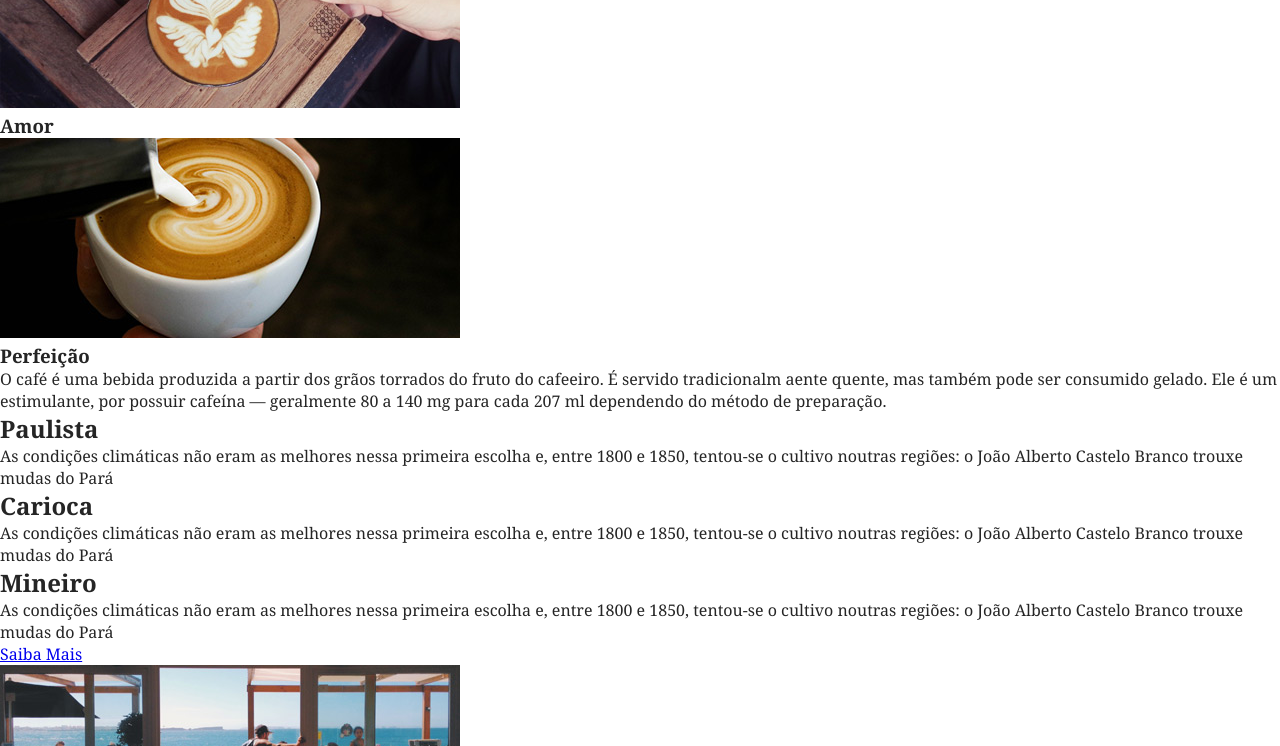
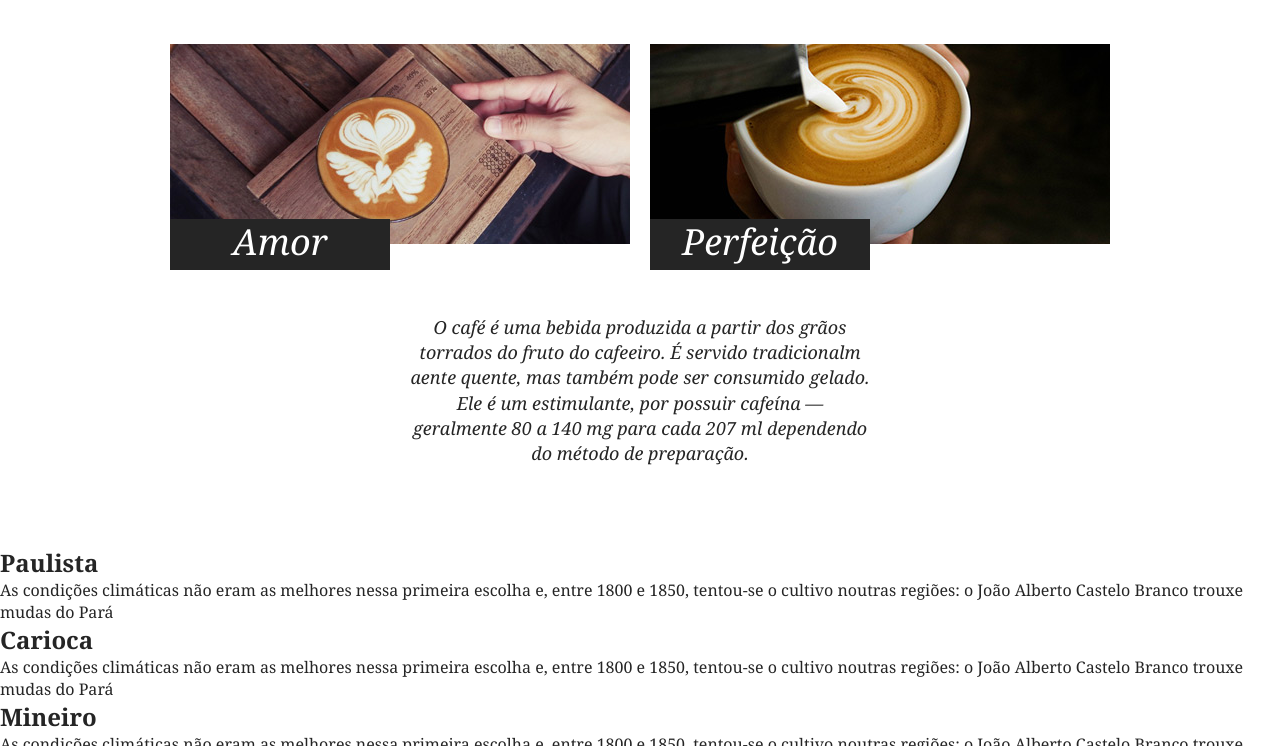
Before and after one commit to LucasLuann/Brafe-Css-Puro, a plain HTML site: page index.html in a window 1280 px wide. Shown: the part 687-1433 px from the top of the page. Drawn offline with Linux system fonts and the light colour scheme.

Commit message:
Update
Section 'sobre' estilizada.

```diff
--- a/css/style.css
+++ b/css/style.css
@@ -77,3 +77,58 @@ body {
     font-style: italic;
     font-size: 1.125em;
 }
+
+.sobre {
+    padding: 60px 0;
+}
+
+.sobre-container {
+    max-width: 960px;
+    margin: 0 auto;
+}
+
+.sobre-container::after, .sobre-container::before {
+    content: '';
+    display: table;
+    clear: both;
+}
+
+.sobre h2 {
+    text-align: center;
+    font-size: 2.25em;
+    margin-bottom: 60px;
+}
+
+.sobre-item {
+    width: 460px;
+    float: left;
+    margin: 0 10px;
+}
+
+.sobre-item img {
+    display: block;
+    max-width: 100%;
+}
+
+.sobre-item h3 {
+    font-size: 2.25em;
+    line-height: 1em;
+    background: #252525;
+    width: 220px;
+    color: #fff;
+    font-style: italic;
+    font-weight: normal;
+    text-align: center;
+    padding: 5px 0 10px 0;
+    position: relative;
+    top: -25px;
+}
+
+.sobre > p {
+    font-size: 1.125em;
+    line-height: 1.4em;
+    font-style: italic;
+    text-align: center;
+    margin: 20px auto;
+    max-width: 460px;
+}
--- a/index.html
+++ b/index.html
@@ -27,14 +27,14 @@
         <p>Direto das fazendas de Minas Gerais</p>
     </main>
 
-    <section>
+    <section class="sobre">
         <h2>Uma mistura de</h2>
-        <div>
-            <div>
+        <div class="sobre-container">
+            <div class="sobre-item">
                 <img src="img/cafe-1.jpg" alt="img-1">
                 <h3>Amor</h3>
             </div>
-            <div>
+            <div class="sobre-item">
                 <img src="img/cafe-2.jpg" alt="img-2">
                 <h3>Perfeição</h3>
             </div>
```
